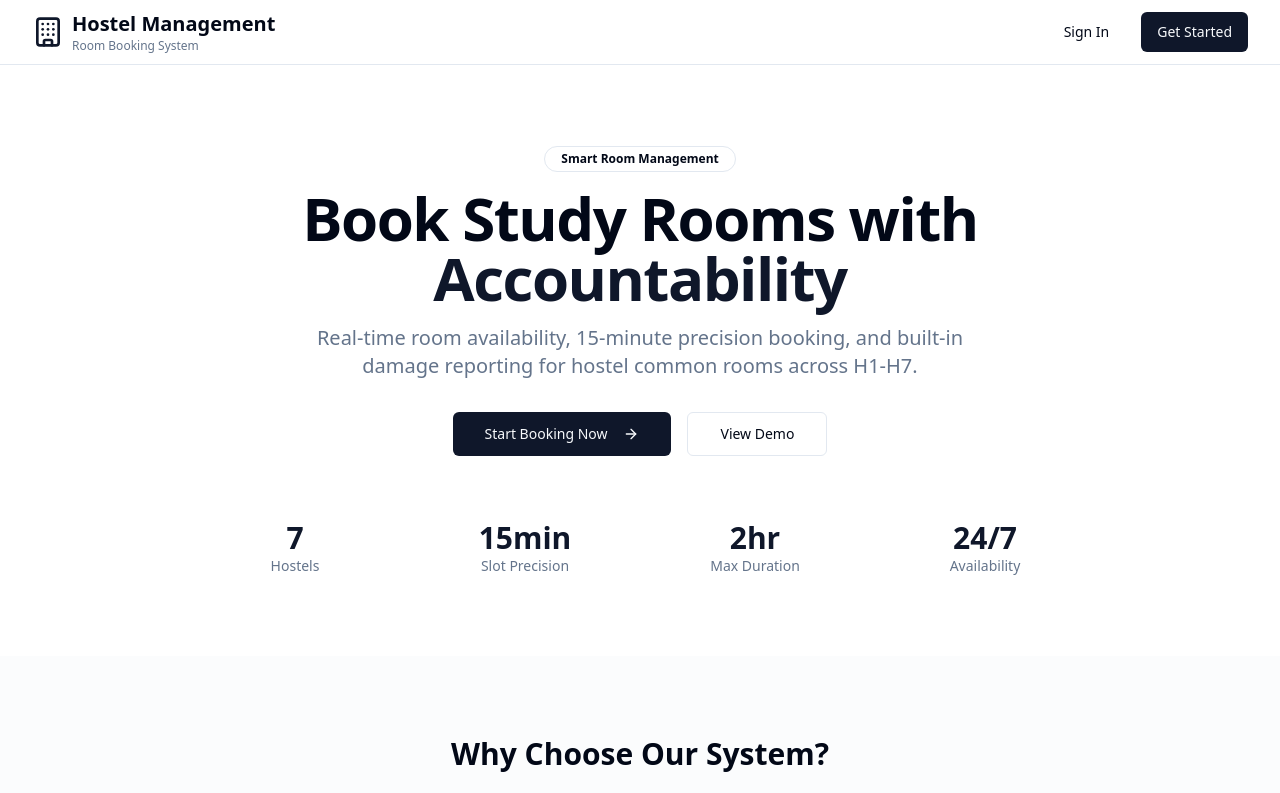
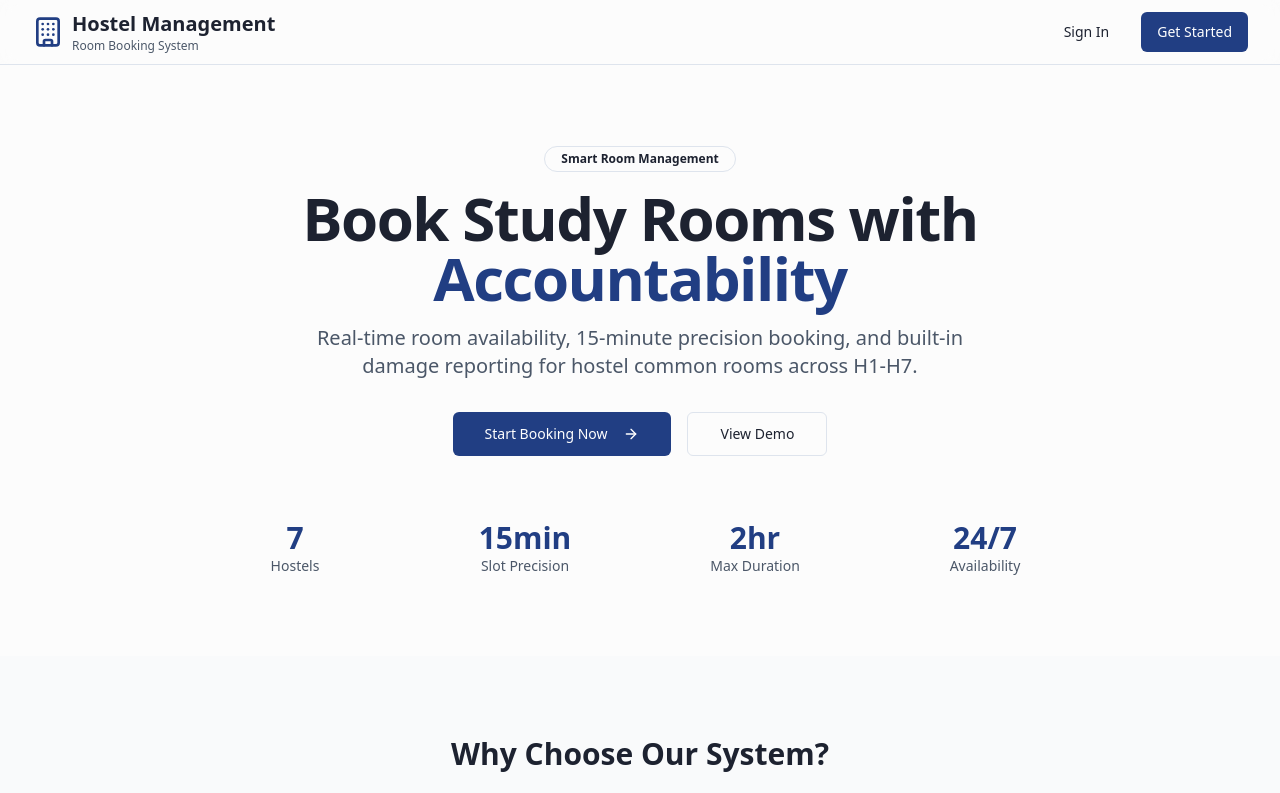
Before and after one commit to ganeshmahadev/hostel-management, a Next.js app: page / in a window 1280 px wide. Shown: the top 793 px of the page. Built offline with nearby package versions, Linux system fonts and the light colour scheme; no server answers; what @heroui/react would draw is missing.

Commit message:
Colors changed in globals.css

```diff
--- a/src/app/globals.css
+++ b/src/app/globals.css
@@ -1,61 +1,43 @@
 @import "tailwindcss";
 
+/* ---- Light palette (always) ---- */
 :root {
-  --background: hsl(0 0% 100%);
-  --foreground: hsl(222.2 84% 4.9%);
+  --background: hsl(0 0% 99%);
+  --foreground: hsl(222 25% 15%);
   --card: hsl(0 0% 100%);
-  --card-foreground: hsl(222.2 84% 4.9%);
+  --card-foreground: hsl(222 25% 15%);
   --popover: hsl(0 0% 100%);
-  --popover-foreground: hsl(222.2 84% 4.9%);
-  --primary: hsl(222.2 47.4% 11.2%);
-  --primary-foreground: hsl(210 40% 98%);
-  --secondary: hsl(210 40% 96%);
-  --secondary-foreground: hsl(222.2 84% 4.9%);
+  --popover-foreground: hsl(222 25% 15%);
+
+  --primary: hsl(222 60% 32%);
+  --primary-foreground: hsl(0 0% 100%);
+
+  --secondary: hsl(210 40% 97%);
+  --secondary-foreground: hsl(222 25% 20%);
+
   --muted: hsl(210 40% 96%);
-  --muted-foreground: hsl(215.4 16.3% 46.9%);
-  --accent: hsl(210 40% 96%);
-  --accent-foreground: hsl(222.2 84% 4.9%);
-  --destructive: hsl(0 84.2% 60.2%);
-  --destructive-foreground: hsl(210 40% 98%);
-  --border: hsl(214.3 31.8% 91.4%);
-  --input: hsl(214.3 31.8% 91.4%);
-  --ring: hsl(222.2 84% 4.9%);
+  --muted-foreground: hsl(215 16% 35%);
+
+  --accent: hsl(210 30% 95%);
+  --accent-foreground: hsl(222 25% 20%);
+
+  --destructive: hsl(0 70% 50%);
+  --destructive-foreground: hsl(0 0% 100%);
+
+  --border: hsl(214 30% 90%);
+  --input: hsl(214 30% 90%);
+  --ring: hsl(222 60% 32%);
+
   --chart-1: hsl(12 76% 61%);
   --chart-2: hsl(173 58% 39%);
   --chart-3: hsl(197 37% 24%);
   --chart-4: hsl(43 74% 66%);
   --chart-5: hsl(27 87% 67%);
+
   --radius: 0.75rem;
 }
 
-@media (prefers-color-scheme: dark) {
-  :root {
-    --background: hsl(0 0% 0%);
-    --foreground: hsl(0 0% 100%);
-    --card: hsl(0 0% 5%);
-    --card-foreground: hsl(0 0% 100%);
-    --popover: hsl(0 0% 5%);
-    --popover-foreground: hsl(0 0% 100%);
-    --primary: hsl(0 0% 100%);
-    --primary-foreground: hsl(0 0% 0%);
-    --secondary: hsl(0 0% 10%);
-    --secondary-foreground: hsl(0 0% 100%);
-    --muted: hsl(0 0% 10%);
-    --muted-foreground: hsl(0 0% 65%);
-    --accent: hsl(0 0% 10%);
-    --accent-foreground: hsl(0 0% 100%);
-    --destructive: hsl(0 0% 85%);
-    --destructive-foreground: hsl(0 0% 0%);
-    --border: hsl(0 0% 15%);
-    --input: hsl(0 0% 15%);
-    --ring: hsl(0 0% 100%);
-    --chart-1: hsl(0 0% 80%);
-    --chart-2: hsl(0 0% 70%);
-    --chart-3: hsl(0 0% 60%);
-    --chart-4: hsl(0 0% 50%);
-    --chart-5: hsl(0 0% 40%);
-  }
-}
+/* remove @media dark entirely so system theme is ignored */
 
 @theme inline {
   --color-background: var(--background);
--- /dev/null
+++ b/src/components/ui/theme-toggle.tsx
@@ -0,0 +1,53 @@
+"use client"
+
+import * as React from "react"
+import { Moon, Sun } from "lucide-react"
+import { Button } from "@/components/ui/button"
+
+export function ThemeToggle() {
+  const [isDark, setIsDark] = React.useState(false)
+
+  React.useEffect(() => {
+    // Check for saved theme preference or default to 'light' mode
+    const savedTheme = localStorage.getItem('theme')
+    const prefersDark = window.matchMedia('(prefers-color-scheme: dark)').matches
+
+    const shouldBeDark = savedTheme === 'dark' || (!savedTheme && prefersDark)
+    setIsDark(shouldBeDark)
+
+    // Apply theme to document
+    if (shouldBeDark) {
+      document.documentElement.classList.add('dark')
+    } else {
+      document.documentElement.classList.remove('dark')
+    }
+  }, [])
+
+  const toggleTheme = () => {
+    const newTheme = isDark ? 'light' : 'dark'
+    setIsDark(!isDark)
+
+    // Save preference
+    localStorage.setItem('theme', newTheme)
+
+    // Apply to document
+    if (newTheme === 'dark') {
+      document.documentElement.classList.add('dark')
+    } else {
+      document.documentElement.classList.remove('dark')
+    }
+  }
+
+  return (
+    <Button
+      variant="ghost"
+      size="sm"
+      onClick={toggleTheme}
+      className="h-9 w-9 p-0"
+    >
+      <Sun className="h-[1.2rem] w-[1.2rem] rotate-0 scale-100 transition-all dark:-rotate-90 dark:scale-0" />
+      <Moon className="absolute h-[1.2rem] w-[1.2rem] rotate-90 scale-0 transition-all dark:rotate-0 dark:scale-100" />
+      <span className="sr-only">Toggle theme</span>
+    </Button>
+  )
+}
```
